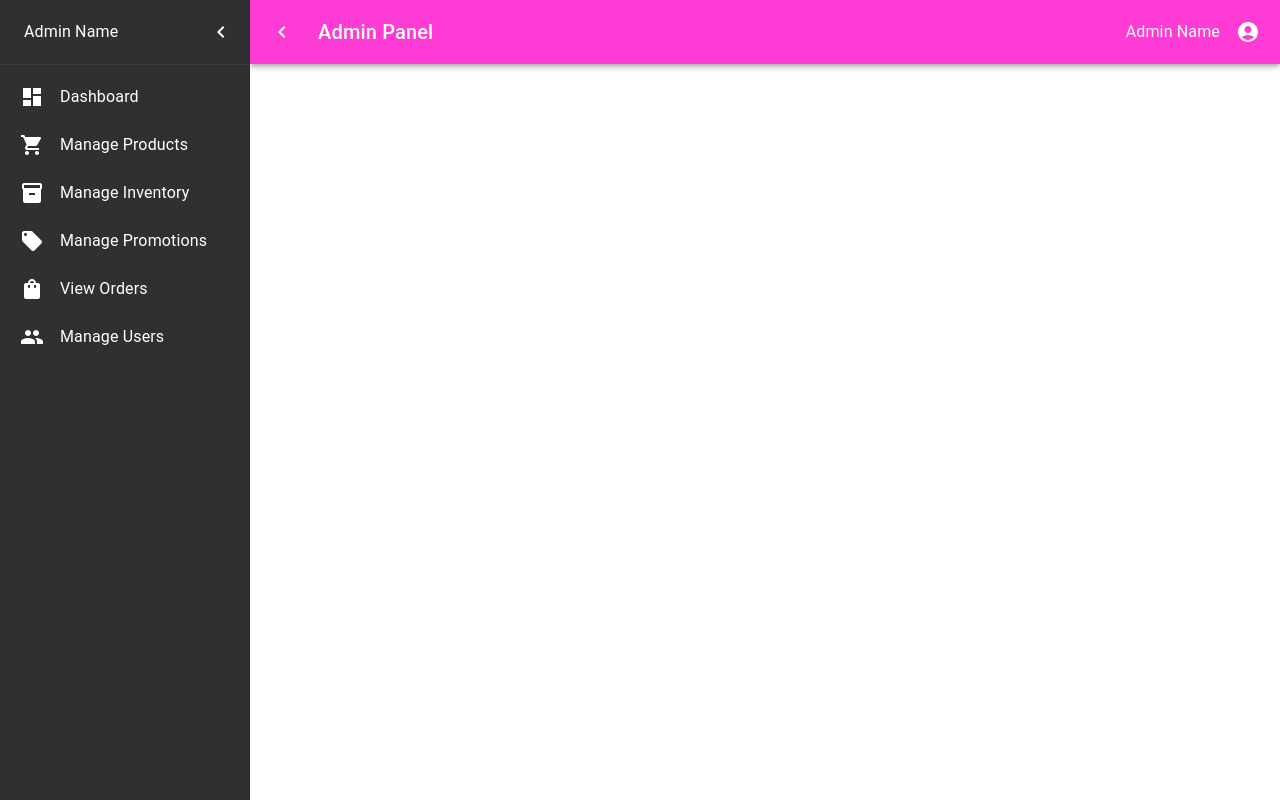
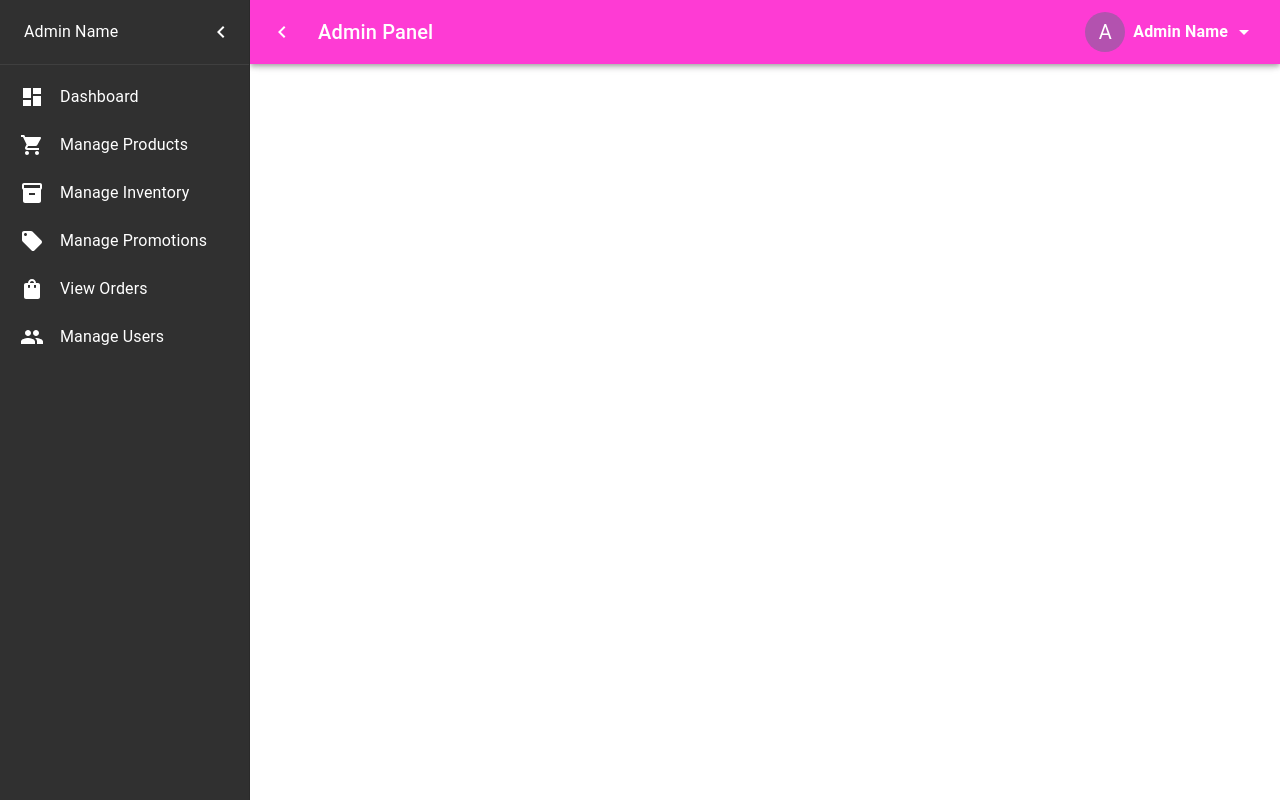
Before and after one commit to Phuc000/DB_Assignment, a React (Vite) app: page /Admin in a window 1280 px wide. Built offline with nearby package versions, Linux system fonts and the light colour scheme.

Commit message:
adjust admin profile box

```diff
--- a/src/Pages/Administrator/Admin.jsx
+++ b/src/Pages/Administrator/Admin.jsx
@@ -30,6 +30,7 @@ import {
   People as PeopleIcon,
   ShoppingBag as ShoppingBagIcon,
   AccountCircle as AccountCircleIcon,
+  ArrowDropDown as ArrowDropDownIcon,
 } from '@mui/icons-material';
 
 const drawerWidth = 250;
@@ -196,20 +197,17 @@ const Admin = () => {
               Admin Panel
             </Typography>
             {/* Profile Box */}
-            <Box sx={{ display: 'flex', alignItems: 'center' }}>
-              <Typography variant="subtitle1" sx={{ marginRight: '8px' }}>
+            <Box
+              sx={{ display: 'flex', alignItems: 'center', cursor: 'pointer' }}
+              onClick={handleProfileMenuOpen}
+            >
+              <Avatar sx={{ marginRight: '8px', backgroundColor: '#b352af' }}>
+                {adminName.charAt(0)}
+              </Avatar>
+              <Typography variant="subtitle1" sx={{ fontWeight: 'bold', marginRight: '4px' }}>
                 {adminName}
               </Typography>
-              <IconButton
-                edge="end"
-                color="inherit"
-                aria-label="account of current user"
-                aria-controls={menuOpen ? 'profile-menu' : undefined}
-                aria-haspopup="true"
-                onClick={handleProfileMenuOpen}
-              >
-                <AccountCircleIcon />
-              </IconButton>
+              <ArrowDropDownIcon />
             </Box>
           </Toolbar>
         </AppBarStyled>
@@ -231,8 +229,12 @@ const Admin = () => {
             <Typography variant="body2">{adminEmail}</Typography>
           </MenuItem>
           <Divider />
-          <MenuItem onClick={() => handleMenuItemClick('profile')}>Profile Info</MenuItem>
-          <MenuItem onClick={() => handleMenuItemClick('logout')}>Logout</MenuItem>
+          <MenuItem onClick={() => handleMenuItemClick('profile')}>
+            Profile Info
+          </MenuItem>
+          <MenuItem onClick={() => handleMenuItemClick('logout')} sx={{ color: 'red' }}>
+            Logout
+          </MenuItem>
         </Menu>
 
         {/* Drawer (Sidebar) */}
```
